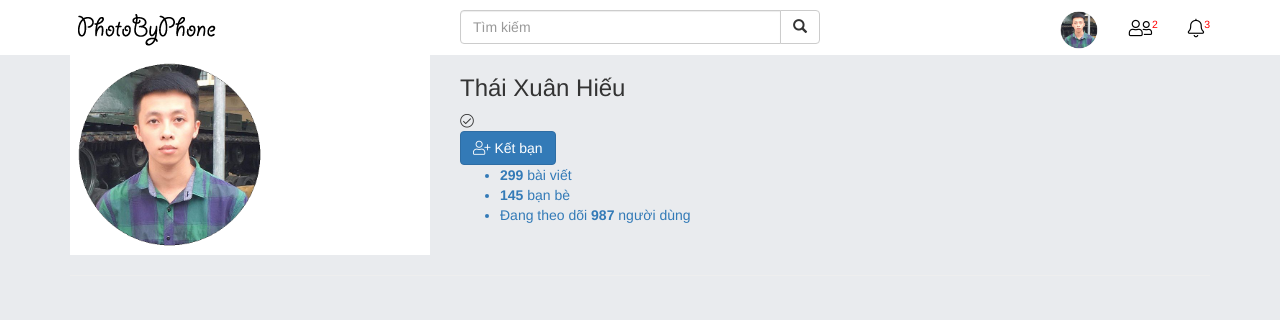
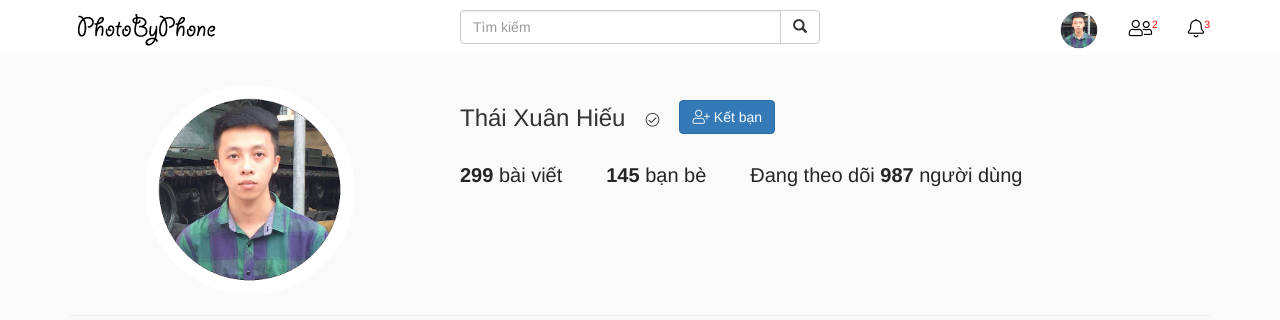
Before and after one commit to ThaiXuanHieu/MobilePhotographyCommunity, a plain HTML site: page client/profile.html in a window 1280 px wide. Drawn offline with nearby package versions, Linux system fonts and the light colour scheme.

Commit message:
update index

```diff
--- a/client/css/style.css
+++ b/client/css/style.css
@@ -1,5 +1,5 @@
 body {
-    background-color: #E9EBEE;
+    background-color: #FAFAFA;
 }
 
 /* login */
@@ -171,9 +171,71 @@ body {
 }
 
 @media only screen and (max-width: 600px) {
+
     .challenge-box,
     .hint-friend-box,
     .category-box {
         display: none;
     }
 }
+
+/* profile */
+
+#profile {
+    margin-top: 30px;
+}
+
+#profile .row {
+    height: 210px;
+}
+
+#profile .avt-box {
+    display: block;
+    padding: 0px 90px;
+}
+
+.avt-box .center {
+    width: 210px;
+    height: 210px;
+    padding: 5px;
+    border-radius: 50%;
+}
+
+
+.detail-info .user-info {
+    display: flex;
+}
+
+.user-info .user-name,
+.verified,
+.friend-status {
+    margin-right: 20px;
+}
+
+.user-info .verified {
+    padding-top: 25px;
+}
+
+.user-info .friend-status {
+    padding-top: 15px;
+}
+
+.detail-info .other-info {
+    margin-top: 20px;
+}
+
+.detail-info .other-info ul {
+    list-style: none;
+    padding-left: 0;
+}
+
+.detail-info .other-info ul li {
+    display: inline;
+    margin-right: 40px;
+}
+
+.detail-info .other-info ul a {
+    font-size: 20px;
+    text-decoration: none;
+    color: #262626;
+}
```
